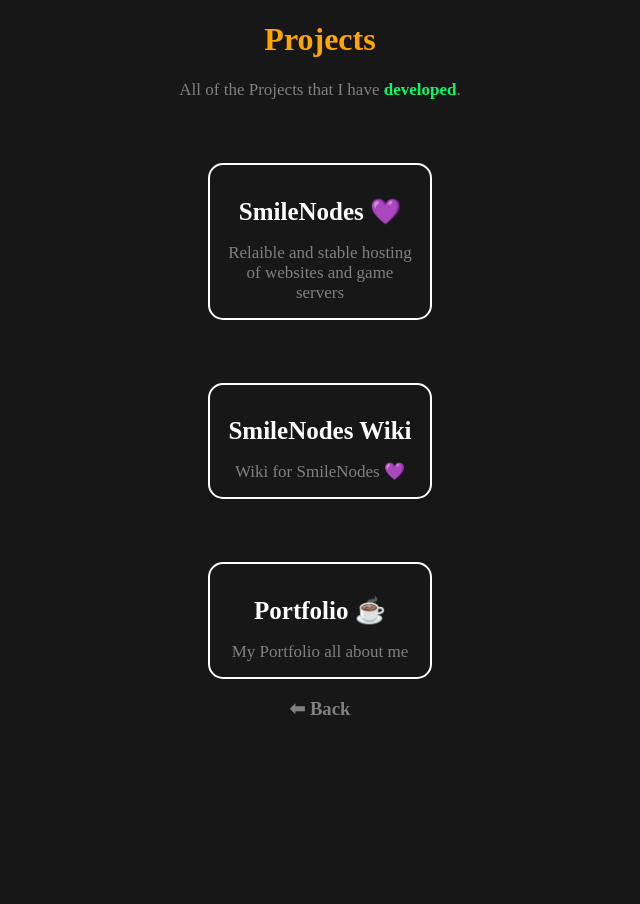
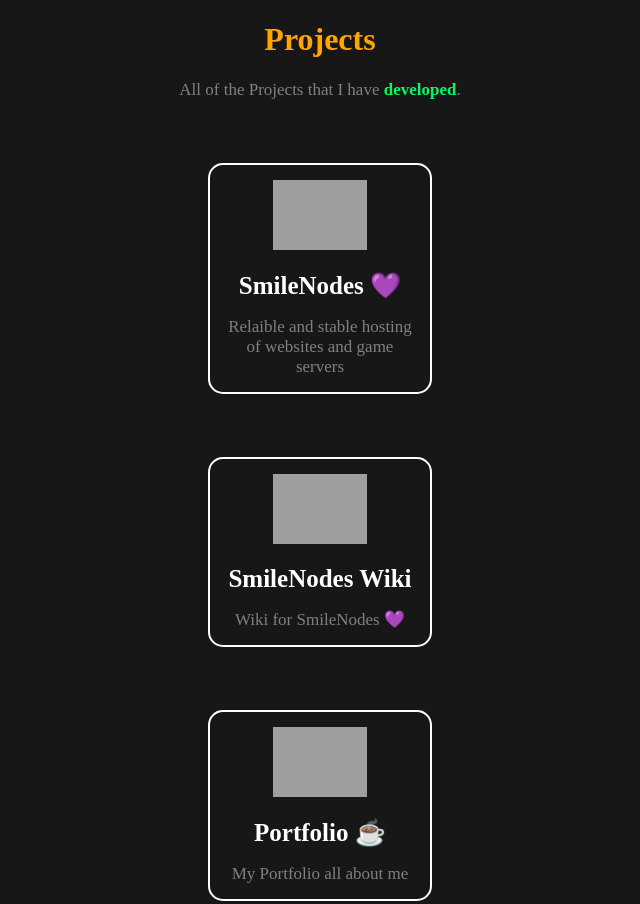
Before and after one commit to luckyloo1730/portfolio, a plain HTML site: page projects.html in a window 1280 px wide. Shown: the top 904 px of the page, without its empty margins (320-960 px from the left). Before the commit the page ends 800 px from the top, so only its background shows below. Drawn offline with Linux system fonts and the light colour scheme; grey boxes are pictures that could not be loaded.

Commit message:
Updated Projects page

```diff
--- a/css/style.css
+++ b/css/style.css
@@ -119,3 +119,6 @@ footer{
   height: 70px;
   border-radius: 50%;
 }
+.img2{
+  height: 70px;
+}
--- a/projects.html
+++ b/projects.html
@@ -11,18 +11,27 @@
     <h1 class="animated">Projects</h1>
     <p class="desc">All of the Projects that I have <span class="dev bold">developed</span>.</p>
     <div class="projects-list">
-        <a class="page" href="https://smilenodes.xyz/"><div class="projects">
+        <a class="page" href="https://smilenodes.xyz/">
+            <div class="projects">
+                <img class="img2" src="https://smilenodes.xyz/images/logo2-w.webp" alt="">
             <h1 class="projects-text">SmileNodes 💜</h1>
             <p class="desc2">Relaible and stable hosting of websites and game servers</p>
-        </div></a>
-        <a class="page" href="https://wiki.smilenodes.xyz/"><div class="projects">
+        </div>
+    </a>
+        <a class="page" href="https://wiki.smilenodes.xyz/">
+            <div class="projects">
+                <img class="img2" src="https://smilenodes.xyz/images/logo2-w.webp" alt="">
             <h1 class="projects-text">SmileNodes Wiki</h1>
             <p class="desc2">Wiki for SmileNodes 💜</p>
-        </div></a>
-        <a class="page" href="https://luckyloo.cloud/"><div class="projects">
+        </div>
+    </a>
+        <a class="page" href="https://luckyloo.cloud/">
+            <div class="projects">
+                <img src="https://avatars.githubusercontent.com/u/101459565?v=4" alt="" class="img2">
             <h1 class="projects-text">Portfolio ☕</h1>
             <p class="desc2">My Portfolio all about me</p>
-        </div></a>
+        </div>
+    </a>
     </div>
     <footer>
         <a class="page" href="index.html"><h3 class="back">⬅ Back</h3></a>
```
Also changed, not shown: skills.html (+8 -4 lines).
